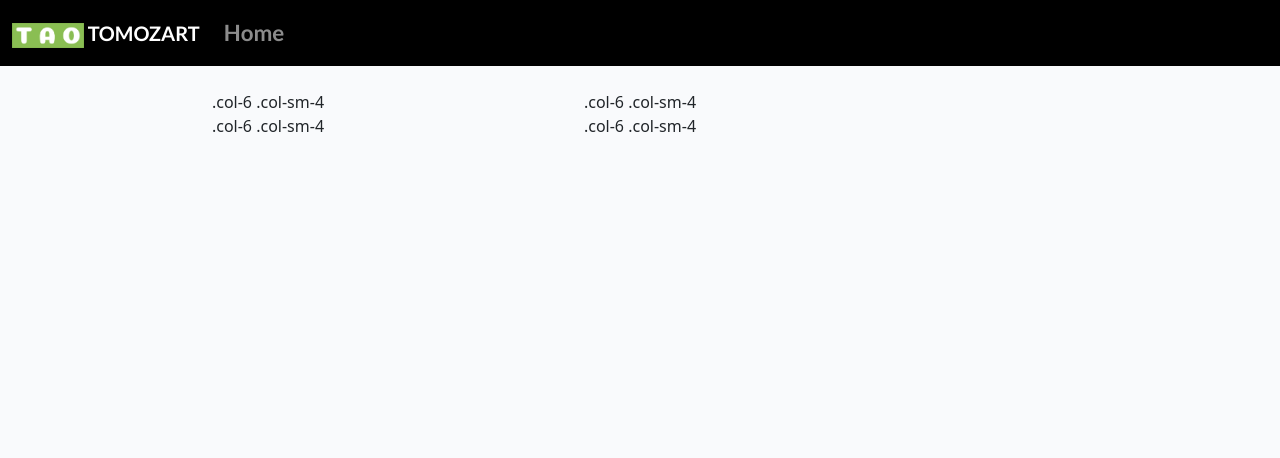
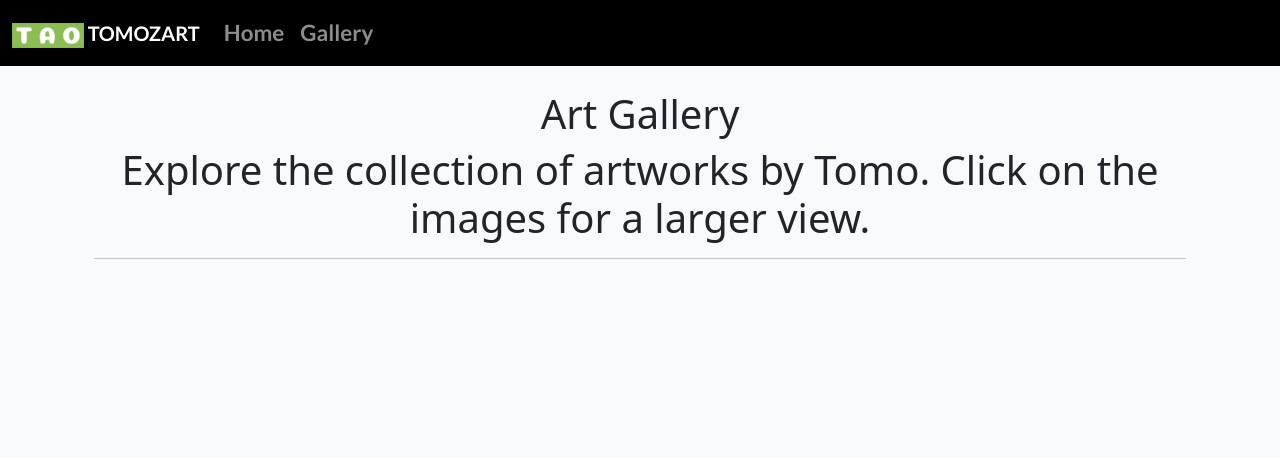
Before and after one commit to TomOverment/Tomozart, a Django app: page /gallery/ in a window 1280 px wide. Shown: the top 458 px of the page. Run offline with Django 4.2, Linux system fonts and the light colour scheme; some libraries are stand-ins or nearby versions.

Commit message:
url view and model for gallery

```diff
--- a/BLOG_APP/templates/BLOG_APP/gallery.html
+++ b/BLOG_APP/templates/BLOG_APP/gallery.html
@@ -2,30 +2,29 @@
 {% block title %} Gallery {% endblock %}
 {% block content %}
 
-<div class="container text-center">
+
+<div class="container-fluid">
     <div class="row">
-      <div class="col-6 col-sm-4">.col-6 .col-sm-4</div>
-      <div class="col-6 col-sm-4">.col-6 .col-sm-4</div>
+        <div class="col col-title text-center">
+            <h1 class="text-center title">Art Gallery</h1>
+            <p class="display-6">Explore the collection of artworks by Tomo. Click on the images for a larger view.</p>
+            <hr>
+        </div>
+    </div>
 
-      <!-- Force next columns to break to new line at md breakpoint and up -->
-      <div class="w-100 d-none d-md-block"></div>
-
-      <div class="col-6 col-sm-4">.col-6 .col-sm-4</div>
-      <div class="col-6 col-sm-4">.col-6 .col-sm-4</div>
+    <!-- Art Gallery -->
+    <div class="row">
+        {% for artwork in artworks %}
+        <div class="col-md-4 mb-4">
+            <div class="card">
+                <img src="{{ artwork.image.url }}" class="card-img-top img-fluid" alt="{{ artwork.title }}">
+                <div class="card-body">
+                    <h5 class="card-title">{{ artwork.title }}</h5>
+                    <p class="card-text">{{ artwork.description }}</p>
+                </div>
+            </div>
+        </div>
+        {% endfor %}
     </div>
-  </div>
-
-
-
-
-
-
-
-
-
-
-
-
-
-
+</div>
 {% endblock %}
--- a/BLOG_APP/urls.py
+++ b/BLOG_APP/urls.py
@@ -13,4 +13,5 @@
     path('postdetail/<int:pk>/', views.PostDetail.as_view(), name='post_detail'),
     path('blog/', views.PostList.as_view(), name='blog'),
     path('post/<int:post_id>/delete/', delete_post, name='delete_post'),
+    path('art-gallery/', views.art_gallery, name='art_gallery'),
 ]
--- a/BLOG_APP/views.py
+++ b/BLOG_APP/views.py
@@ -7,6 +7,7 @@
 from django.contrib.auth.decorators import login_required
 from django.core.exceptions import PermissionDenied
 from django.http import HttpResponse, HttpResponseForbidden
+from .models import Artwork
 
 class PostList(generic.ListView):
     queryset = Post.objects.filter(status=1).order_by('-created_on')
@@ -80,3 +81,7 @@
         post.delete()
         return redirect('home')
     return render(request, 'BLOG_APP/post_confirm_delete.html', {'post': post})
+
+def art_gallery(request):
+    artworks = Artwork.objects.all()
+    return render(request, 'art_gallery.html', {'artworks': artworks})
--- a/templates/base.html
+++ b/templates/base.html
@@ -46,6 +46,10 @@
                         <a class="nav-link {% if request.path == home_url %}active{% endif %}" aria-current="page"
                             href="#">Home</a>
                     </li>
+                    <li class="nav-item">
+                        <a class="nav-link {% if request.path == gallery_url %}active{% endif %}" aria-current="page"
+                            href="gallery">Gallery</a>
+                    </li>
 
                     {% if user.is_authenticated %}
                     <li class="nav-item">
@@ -82,6 +86,9 @@
     </footer>
 
     <script src="https://cdn.jsdelivr.net/npm/bootstrap@5.3.3/dist/js/bootstrap.bundle.min.js" integrity="sha384-YvpcrYf0tY3lHB60NNkmXc5s9fDVZLESaAA55NDzOxhy9GkcIdslK1eN7N6jIeHz" crossorigin="anonymous"></script>
+    <script src="https://code.jquery.com/jquery-3.5.1.slim.min.js"></script>
+    <script src="https://cdn.jsdelivr.net/npm/@popperjs/core@2.5.4/dist/umd/popper.min.js"></script>
+    <script src="https://stackpath.bootstrapcdn.com/bootstrap/4.5.2/js/bootstrap.min.js"></script>
 </body>
 
 </html>
```
Also changed, not shown: BLOG_APP/models.py (+10 -0 lines), BLOG_APP/templates/BLOG_APP/index.html (+7 -5 lines), 1 other file.
